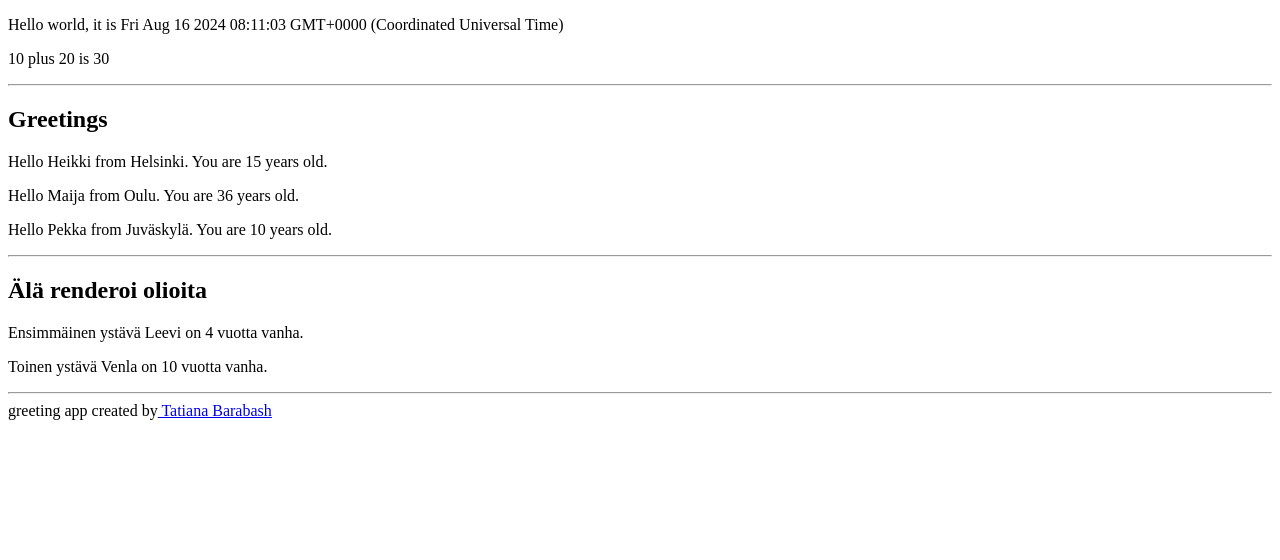
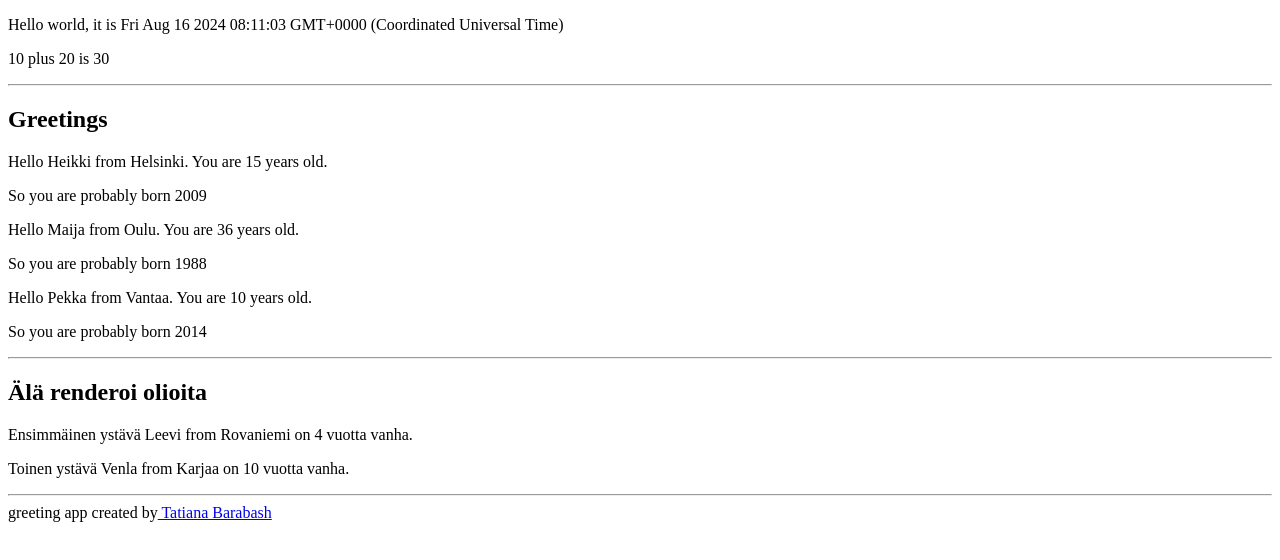
Before and after one commit to BarabashTV/01-part1, a React (Vite) app: page / in a window 1280 px wide. Shown: the top 560 px of the page. Built offline with nearby package versions, Linux system fonts and the light colour scheme.

Commit message:
Destrukturointi tehty.

```diff
--- a/src/App.jsx
+++ b/src/App.jsx
@@ -1,10 +1,16 @@
-const Hello = (props) => {
-  console.log(props);
+const Hello = ({ name, age, town }) => {
+  /*const name = props.name;
+  const age = props.age;
+  const town = props.town;*/
+  /*const { name, age, town } = props;*/
+
+  const bornYear = () => new Date().getFullYear() - age;
   return (
     <>
       <p>
-        Hello {props.name} from {props.town}. You are {props.age} years old.
+        Hello {name} from {town}. You are {age} years old.
       </p>
+      <p>So you are probably born {bornYear()}</p>
     </>
   );
 };
@@ -15,10 +21,12 @@ const Ystavat = ({ friends }) => {
       <section>
         <h2>Älä renderoi olioita</h2>
         <p>
-          Ensimmäinen ystävä {friends[0].name} on {friends[0].age} vuotta vanha.
+          Ensimmäinen ystävä {friends[0].name} from {friends[0].town} on{" "}
+          {friends[0].age} vuotta vanha.
         </p>
         <p>
-          Toinen ystävä {friends[1].name} on {friends[1].age} vuotta vanha.
+          Toinen ystävä {friends[1].name} from {friends[1].town} on{" "}
+          {friends[1].age} vuotta vanha.
         </p>
       </section>
     </>
@@ -43,10 +51,17 @@ const App = () => {
   console.log(now, a + b);
   const nimi = "Pekka";
   const ika = 10;
+  const town = "Vantaa";
   const friends = [
-    { name: "Leevi", age: 4 },
-    { name: "Venla", age: 10 },
+    { name: "Leevi", age: 4, town: "Rovaniemi" },
+    { name: "Venla", age: 10, town: "Karjaa" },
   ];
+  const props = {
+    name: "Maya",
+    age: 36,
+    town: "Oulu",
+  };
+
   return (
     <>
       <section>
@@ -60,11 +75,10 @@ const App = () => {
         <h1>Greetings</h1>
         <Hello name="Heikki" town="Helsinki" age="15" />
         <Hello name="Maija" town="Oulu" age={26 + 10} />
-        <Hello name={nimi} town="Juväskylä" age={ika} />
+        <Hello name={nimi} town={town} age={ika} />
       </section>
       <hr />
       <Ystavat friends={friends} />
-
       <Footer />
     </>
   );
```
